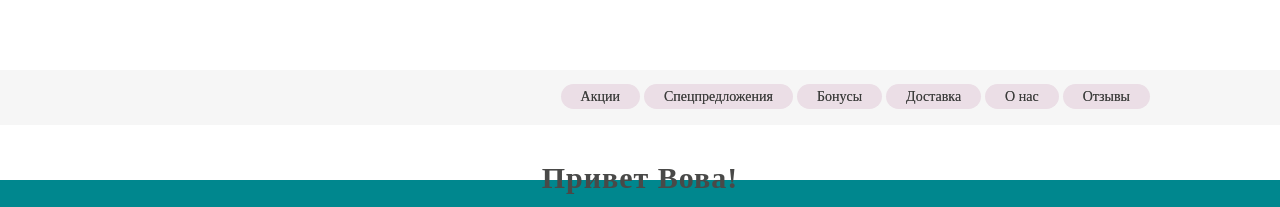
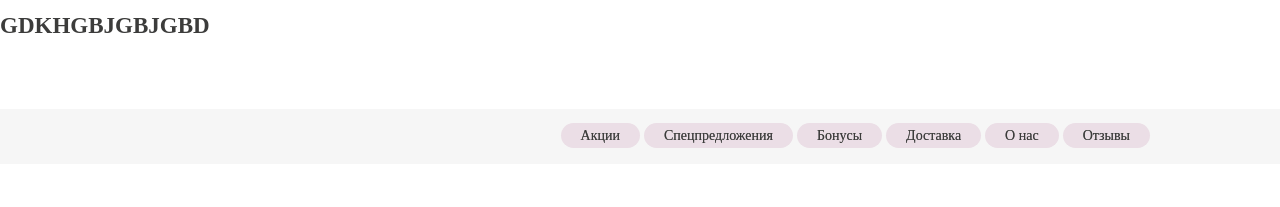
Before and after one commit to Abazzaz/pizza, a plain HTML site: page index.html in a window 1280 px wide. Shown: the top 207 px of the page. Drawn offline with Linux system fonts and the light colour scheme; no server answers; a web font is replaced by a local one.

Commit message:
Update index.html
заголоавок

```diff
--- a/index.html
+++ b/index.html
@@ -12,6 +12,8 @@
       href="https://fonts.googleapis.com/css2?family=Caveat:wght@500;600;700&family=Ledger&family=Lobster&family=Pacifico&family=Piazzolla:ital,opsz,wght@0,8..30,300;0,8..30,400;0,8..30,500;1,8..30,300;1,8..30,400&family=Underdog&display=swap"
       rel="stylesheet"
     />
+
+    <h1>GDKHGBJGBJGBD </h1>
     <link rel="shortcut icon" href="favicon.ico" type="image/x-icon" />
     <link rel="icon" href="favicon.ico" type="image/x-icon" />
     <!-- font-family: 'Caveat', cursive;
```
